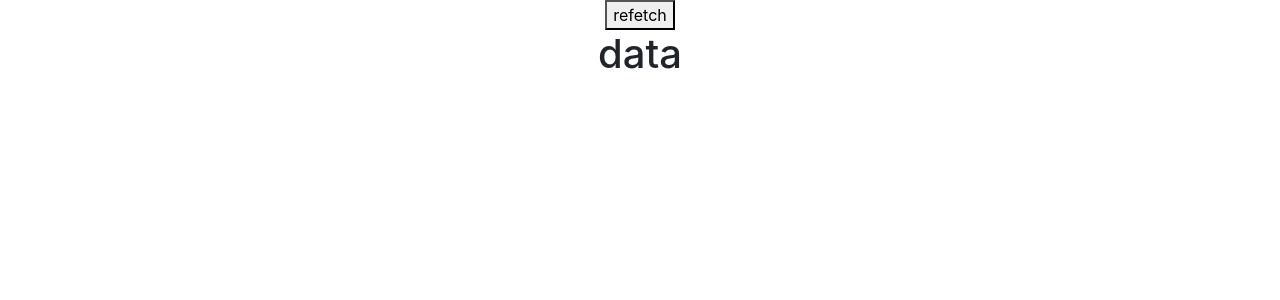
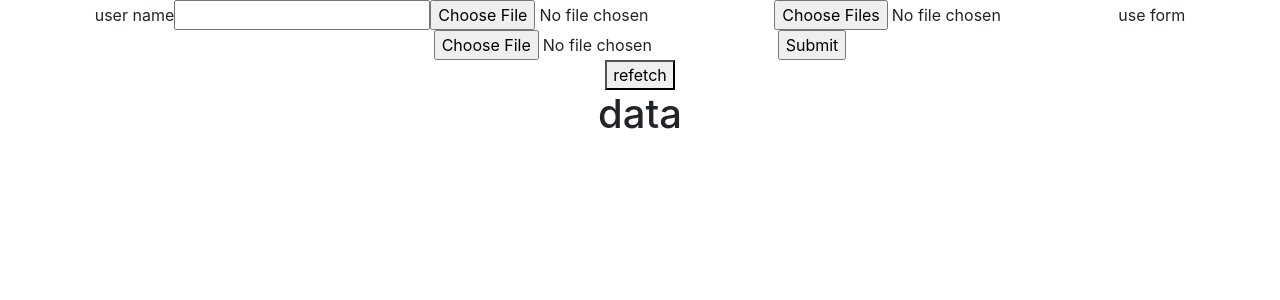
Before and after one commit to samirvithlani/react-js-weekdays-3, a React (Create React App) app: page /userimpl in a window 1280 px wide. Shown: the top 300 px of the page. Built offline with nearby package versions, Linux system fonts and the light colour scheme.

Commit message:
file uplaod

```diff
--- a/src/App.js
+++ b/src/App.js
@@ -42,6 +42,7 @@ import { MuiTable1 } from "./Material/MuiTable1";
 import { Foods } from "./contextBackup/Foods";
 import { UserImpl } from "./query/UserImpl";
 import { AddTutorialQueryImpls } from "./query/AddTutorialQueryImpls";
+import { Fileupload } from "./fileupload/Fileupload";
 
 function App() {
   var doctorId = localStorage.getItem("doctorid");
@@ -60,7 +61,7 @@ function App() {
     <div className="App">
       {/* <Storage/>
       <ReadStore/> */}
-
+        <Fileupload/>
 
       <Routes>
         <Route element ={<ProtectedRoute/>}>
--- /dev/null
+++ b/src/fileupload/Fileupload.js
@@ -0,0 +1,49 @@
+import axios from 'axios'
+import React, { useState } from 'react'
+import {useForm} from 'react-hook-form'
+
+export const Fileupload = () => {
+    const [file, setfile] = useState()
+    const {register, handleSubmit} = useForm()
+
+    const submit = (data)=>{
+        console.log(data)
+        var data1 = {
+            file: data.file[0],
+            name: data.name
+        }
+
+        axios.post("http://localhost:8080/upload",data1).then(res=>{
+            console.log(res);
+        })
+    }
+    const fileHabdler = (e)=>{
+        console.log("file",e.target.files);
+    }
+    const fileupload = (data)=>{
+
+    }
+  return (
+    <div>
+        <form onSubmit={handleSubmit(submit)} >
+            <label>user name</label>
+            <input type="text" name="username" {...register("name")}/>
+
+            <input type="file"
+            onChange={(e)=>{setfile(e.target.files[0])}}
+            ></input>
+            <input type="file"
+            onChange={(e)=>{fileHabdler(e)}}
+            multiple
+            ></input>
+            use form
+            <input type="file"
+            {...register("file")}
+            >
+            </input>
+            <input type="submit"></input>
+        </form>
+
+    </div>
+  )
+}
--- a/src/query/UserService.js
+++ b/src/query/UserService.js
@@ -5,7 +5,7 @@ import {useNavigate} from "react-router-dom";
 
 function fetchUserData (){
 
-    return axios.get("http://localhost:8080/tutorial")
+    return axios.get("https://reqres.in/api/users?page=2")
 
 }
 
```
Also changed, not shown: src/query/UserImpl.js (+22 -0 lines).
